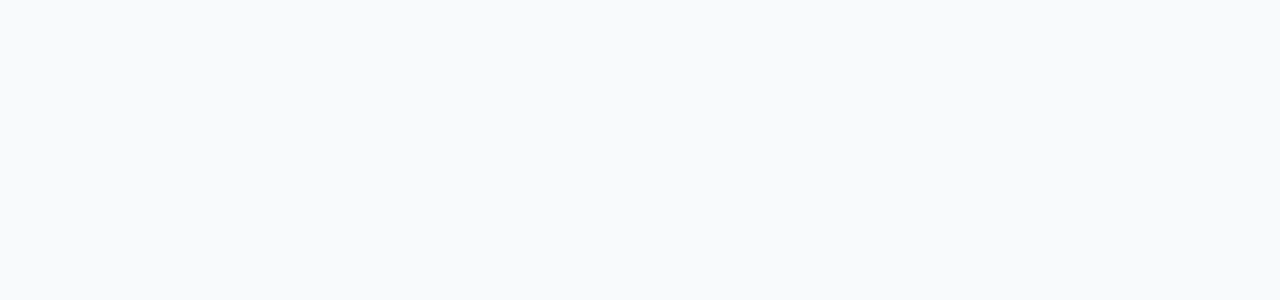
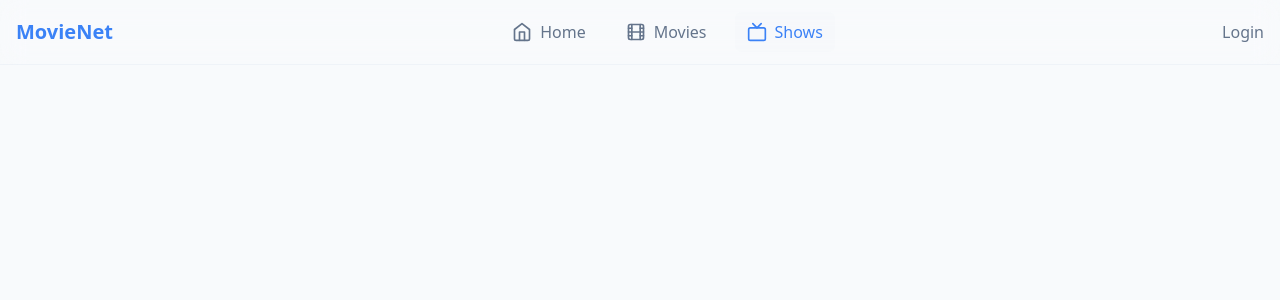
Before and after one commit to KristiyanEnchev/MovieNet, a React (Create React App) app in the folder Client/: page /shows in a window 1280 px wide. Shown: the top 300 px of the page. Built offline with nearby package versions, Linux system fonts and the light colour scheme.

Commit message:
Create Navbar and add it to the pipeline

```diff
--- a/Client/src/App.jsx
+++ b/Client/src/App.jsx
@@ -1,8 +1,16 @@
 import React from 'react';
 import ErrorBoundary from './components/shared/ErrorBoundary';
+import { Navbar } from './components/Navbar';
 
 function App() {
-  return <ErrorBoundary></ErrorBoundary>;
+  return (
+    <ErrorBoundary>
+      <div className="min-h-screen flex flex-col bg-background text-foreground">
+        <Navbar />
+        <main className="flex-1 pt-18"> </main>
+      </div>
+    </ErrorBoundary>
+  );
 }
 
 export default App;
--- /dev/null
+++ b/Client/src/components/Navbar.jsx
@@ -0,0 +1,59 @@
+import React from 'react';
+import { Link, useLocation } from 'react-router-dom';
+import { Film, Home, Tv } from 'lucide-react';
+
+const navItems = [
+  { path: '/', icon: Home, label: 'Home' },
+  { path: '/movies', icon: Film, label: 'Movies' },
+  { path: '/shows', icon: Tv, label: 'Shows' },
+];
+
+export function Navbar() {
+  const location = useLocation();
+
+  return (
+    <nav className="fixed top-0 left-0 right-0 z-50 bg-background/20 backdrop-blur-md border-b border-border/40">
+      <div className="container mx-auto px-4">
+        <div className="flex items-center justify-between h-16">
+          <Link
+            to="/"
+            className="text-xl font-bold text-primary hover:opacity-80 transition-opacity"
+          >
+            MovieNet
+          </Link>
+
+          <div className="flex items-center space-x-4">
+            {navItems.map(({ path, icon: Icon, label }) => {
+              const isActive = location.pathname === path;
+              return (
+                <Link
+                  key={path}
+                  to={path}
+                  className={`flex items-center px-3 py-2 rounded-md transition-all ${
+                    isActive
+                      ? 'text-primary bg-accent/30'
+                      : 'text-muted-foreground hover:text-primary hover:bg-accent/20'
+                  }`}
+                >
+                  <Icon className="h-5 w-5" />
+                  <span className="ml-2 hidden sm:inline">{label}</span>
+                </Link>
+              );
+            })}
+          </div>
+
+          <div className="flex items-center space-x-4">
+            <Link
+              to="/login"
+              className="text-muted-foreground hover:text-primary transition-colors"
+            >
+              Login
+            </Link>
+          </div>
+        </div>
+      </div>
+    </nav>
+  );
+}
+
+export default Navbar;
```
